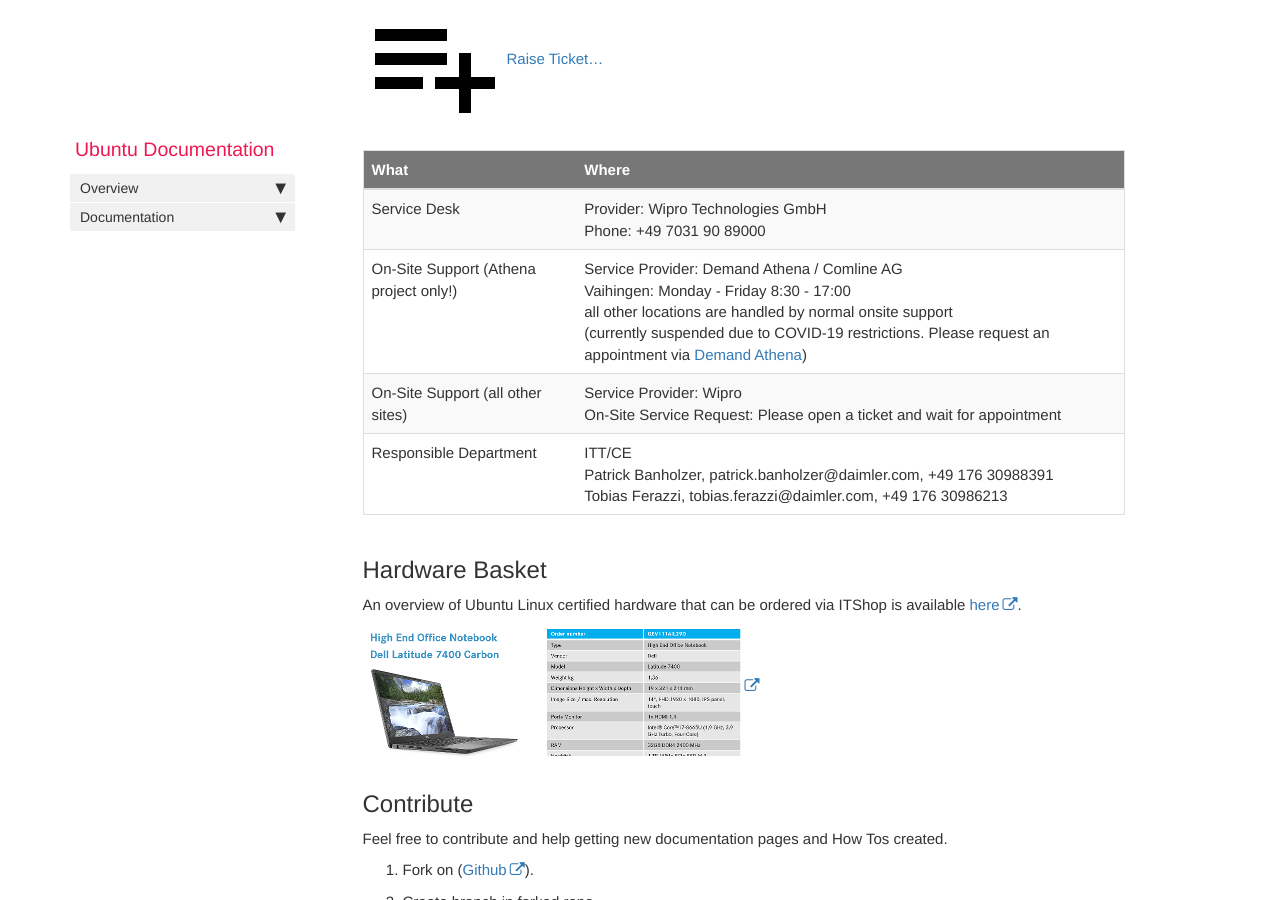
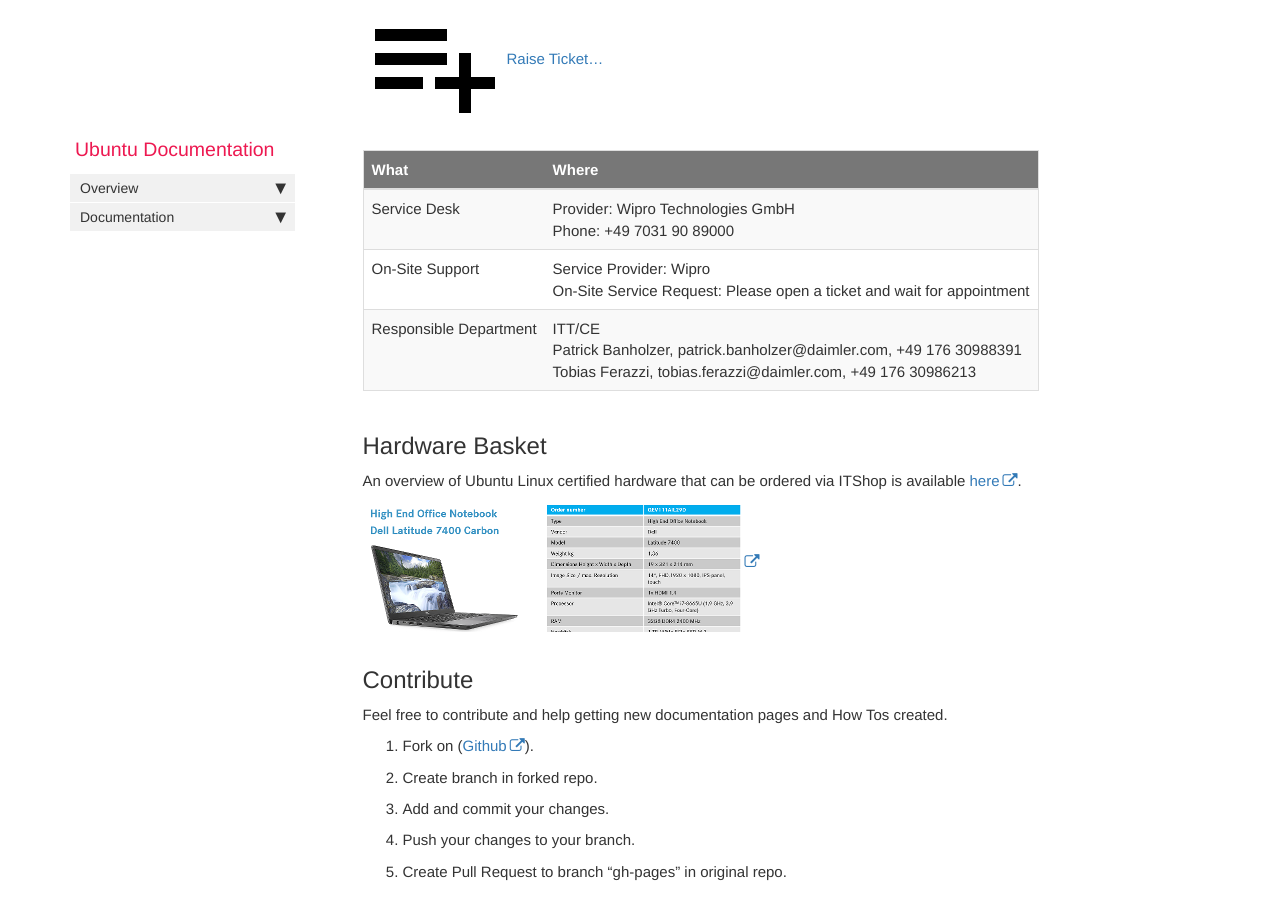
Before and after one commit to RajputPawan/Prometheus, a Jekyll site: the page built from index.md, in a window 1280 px wide and 900 px high, scrolled down 1000 px. Built offline with Jekyll 4.4.1, drawn with Linux system fonts in a browser that asks for light colours; comment, search, counter and statistics services are not loaded.

Commit message:
remove athena onsite information as ubuntu onsite is now managed by Wipro only. Athena special onsite support was canceled

```diff
--- a/index.md
+++ b/index.md
@@ -26,8 +26,7 @@
 | What | Where |
 |------|---------|
 | Service Desk | Provider: Wipro Technologies GmbH <br>Phone: +49 7031 90 89000 |
-| On-Site Support (Athena project only!) | Service Provider: Demand Athena / Comline AG <br>Vaihingen: Monday - Friday 8:30 - 17:00 <br>all other locations are handled by normal onsite support <br>(currently suspended due to COVID-19 restrictions. Please request an appointment via [Demand Athena](mailto:demand-athena@daimler.com)) |
-| On-Site Support (all other sites)     | Service Provider: Wipro <br>On-Site Service Request: Please open a ticket and wait for appointment |
+| On-Site Support | Service Provider: Wipro <br>On-Site Service Request: Please open a ticket and wait for appointment |
 | Responsible Department | ITT/CE <br>Patrick Banholzer, patrick.banholzer@daimler.com, +49 176 30988391<br>Tobias Ferazzi, tobias.ferazzi@daimler.com, +49 176 30986213 |
 
 ## Hardware Basket
```
